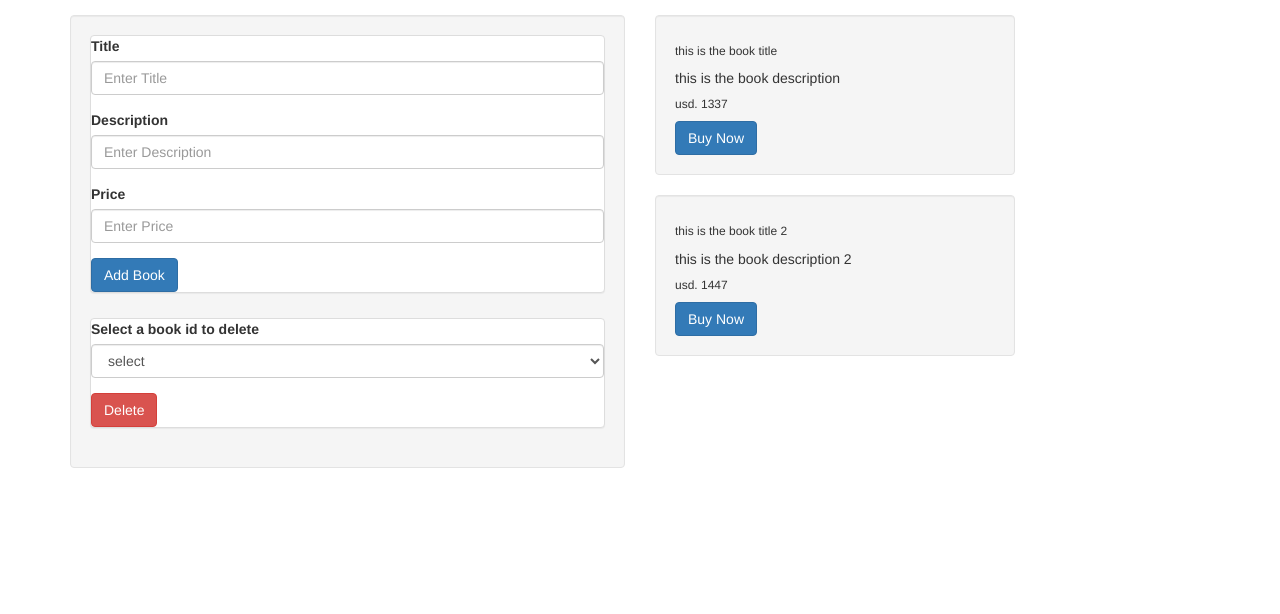
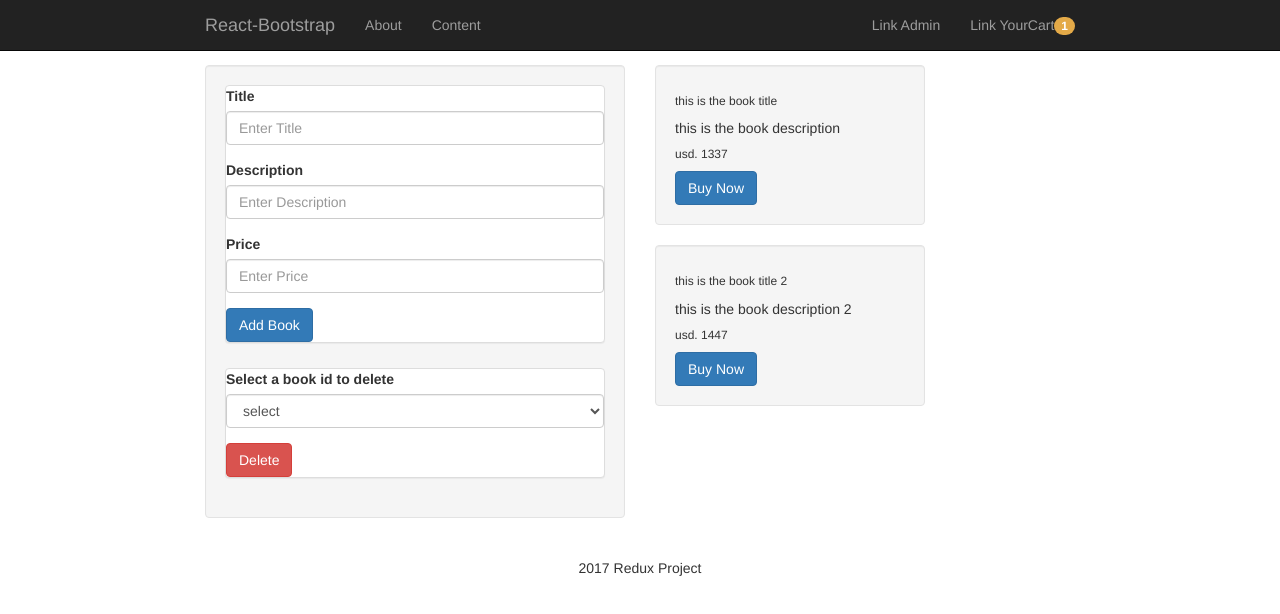
Before and after one commit to trebek1/reduxApp, a React app: page / in a window 1280 px wide. Shown: the top 614 px of the page. Built offline with nearby package versions, Linux system fonts and the light colour scheme.

Commit message:
Added react router

```diff
--- a/package.json
+++ b/package.json
@@ -23,7 +23,7 @@
     "react-bootstrap": "^0.31.0",
     "react-dom": "^15.5.4",
     "react-redux": "^5.0.5",
-    "react-router": "^3.0.2",
+    "react-router": "^3.0.5",
     "redux": "^3.6.0"
   }
 }
--- a/public/index.html
+++ b/public/index.html
@@ -4,6 +4,7 @@
 	<meta charset="UTF-8">
 	<title>Hello Redux</title>
 	<link href="https://maxcdn.bootstrapcdn.com/bootstrap/3.3.7/css/bootstrap.min.css" rel="stylesheet" integrity="sha384-BVYiiSIFeK1dGmJRAkycuHAHRg32OmUcww7on3RYdg4Va+PmSTsz/K68vbdEjh4u" crossorigin="anonymous">
+	<link rel="stylesheet" href="style.css">
 
 </head>
 <body>
--- /dev/null
+++ b/public/style.css
@@ -0,0 +1,18 @@
+body{
+	margin-top: 50px;
+	margin-bottom: 50px;
+}
+
+.container{
+	width: auto;
+	max-width: 900px;
+	padding: 0 15px;
+}
+
+.container .footer-text{
+	margin: 20px 0;
+}
+
+.badge{
+	background-color: #e4aa48;
+}
--- a/server.js
+++ b/server.js
@@ -8,7 +8,7 @@ var path = require("path");
 
 app.use(express.static("public"));
 
-app.get("/", function(req,res){
+app.get("*", function(req,res){
 	res.sendFile(path.resolve(__dirname, "public", "index.html"));
 });
 
--- a/src/app.js
+++ b/src/app.js
@@ -10,6 +10,9 @@ import React from "react";
 import {render} from "react-dom";
 import {Provider} from "react-redux";
 
+//React Router
+import {Router, Route, IndexRoute, browserHistory} from "react-router";
+
 
 // step 1 create the store
 const middleware = applyMiddleware(logger);
@@ -17,6 +20,29 @@ const store = createStore(reducers, middleware);
 
 
 import BooksList from "./components/pages/BooksList.jsx";
+import Menu from "./components/menu.jsx";
+import Footer from "./components/footer.jsx";
+import Cart from "./components/pages/cart.jsx";
+import BooksForm from "./components/pages/booksForm.jsx";
+import Main from "./main.jsx";
+
+
+const Routes = (
+	<Provider store={store}>
+		<Router history={browserHistory}>
+			<Route path="/" component={Main}>
+				<IndexRoute component={BooksList}/>
+				<Route path="/admin" component={BooksForm}/>
+				<Route path="/cart" component={Cart}/>
+			</Route>
+		</Router>
+	</Provider>
+)
+
+render(
+	Routes, document.getElementById("app")
+);
+
 
 // store.subscribe(() => {
 // 	console.log("current state is ", store.getState());
@@ -43,9 +69,3 @@ import BooksList from "./components/pages/BooksList.jsx";
 // 	}));
 
 //store.dispatch(addToCart([{id:1}]));
-
-render(
-	<Provider store = {store}>
-		<BooksList />
-	</Provider>, document.getElementById("app")
-);
--- /dev/null
+++ b/src/components/footer.jsx
@@ -0,0 +1,17 @@
+"use strict";
+
+import React from "react";
+
+class Footer extends React.Component{
+	render(){
+		return(
+			<footer className="footer text-center">
+				<div className="container">
+					<p className="footer-text"> 2017 Redux Project </p>
+				</div>
+			</footer>
+		)
+	};
+}
+
+export default Footer
--- /dev/null
+++ b/src/components/menu.jsx
@@ -0,0 +1,32 @@
+"use strict";
+
+import React from "react";
+import {Nav, NavItem, Navbar, Badge} from "react-bootstrap";
+
+class Menu extends React.Component{
+	render(){
+		return(
+			<Navbar inverse fixedTop>
+			    <Navbar.Header>
+			      <Navbar.Brand>
+			        <a href="/">React-Bootstrap</a>
+			      </Navbar.Brand>
+			      <Navbar.Toggle />
+			    </Navbar.Header>
+			    <Navbar.Collapse>
+			      <Nav>
+			        <NavItem eventKey={1} href="/about">About</NavItem>
+			        <NavItem eventKey={2} href="/contents">Content</NavItem>
+			      </Nav>
+			      <Nav pullRight>
+			        <NavItem eventKey={1} href="/admin">Link Admin</NavItem>
+			        <NavItem eventKey={2} href="/cart">Link YourCart
+			        <Badge className="badge">1</Badge></NavItem>
+			      </Nav>
+			    </Navbar.Collapse>
+		    </Navbar>
+		)
+	}
+}
+
+export default Menu;
--- a/src/components/pages/booksList.jsx
+++ b/src/components/pages/booksList.jsx
@@ -8,7 +8,7 @@ import {Grid, Col, Row, Button} from "react-bootstrap";
 import BookItem from "./bookItem.jsx";
 import BooksForm from "./booksForm.jsx";
 
-import Cart from "./cart";
+import Cart from "./cart.jsx";
 
 class BooksList extends React.Component{
 
--- /dev/null
+++ b/src/main.jsx
@@ -0,0 +1,19 @@
+"use strict";
+
+import React from "react";
+import Menu from "./components/menu.jsx";
+import Footer from "./components/footer.jsx";
+
+class Main extends React.Component{
+	render(){
+		return(
+			<div>
+				<Menu />
+					{this.props.children}
+				<Footer />
+			</div>
+		)
+	}
+}
+
+export default Main;
--- a/src/reducers/booksReducers.js
+++ b/src/reducers/booksReducers.js
@@ -40,7 +40,7 @@ export function booksReducers(state = {
 		// create a copy of the current array
 		const currentBookToDelete = [...state.books];
 		// determine wich index in array is book to be delete
-		const indexToDelete = currentBookToDelete.findIndex((book) => book._id === action.payload._id);
+		const indexToDelete = currentBookToDelete.findIndex((book) => book._id == action.payload);
 		let books2 = [...currentBookToDelete.slice(0,indexToDelete), ...currentBookToDelete.slice(indexToDelete + 1)];
 
 		return Object.assign({}, state, {books: books2});
```
Also changed, not shown: src/components/pages/cart.jsx (renamed from src/components/pages/cart.js).
